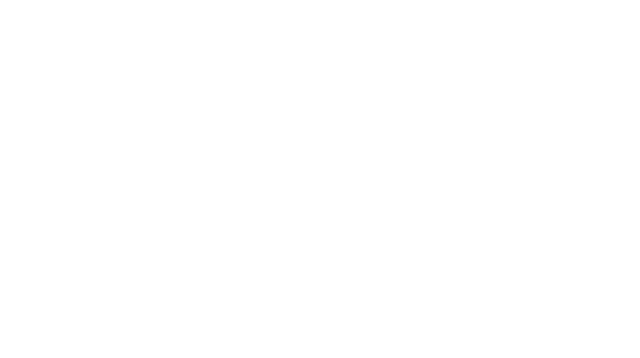
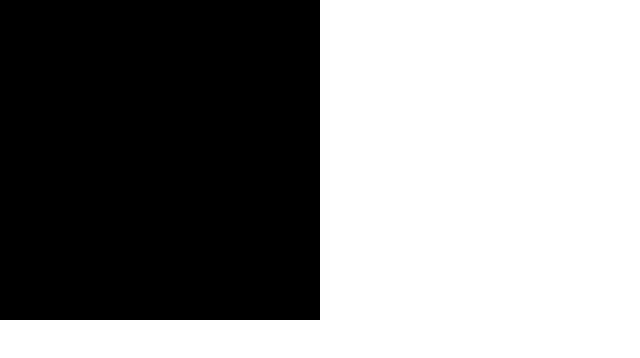
Before and after one commit to JamahlBoykin/odin-etch-a-sketch, a plain HTML site: page index.html in a window 1280 px wide. Shown: the whole page, without its empty margins (0-640 px from the left). Drawn offline with Linux system fonts and the light colour scheme.

Commit message:
Create 16x16 grid of divs

```diff
--- a/script.js
+++ b/script.js
@@ -0,0 +1,7 @@
+const grid = document.querySelector('.grid');
+
+for (let i = 0; i < (16*16); i++) {
+  const tile = document.createElement('div');
+  tile.classList.add('tile');
+  grid.appendChild(tile);
+}
--- a/style.css
+++ b/style.css
@@ -31,3 +31,13 @@ body {
   -webkit-font-smoothing: antialiased;
   font-family: Helvetica, sans-serif;
 }
+
+.grid {
+  display: grid;
+  grid-template-columns: repeat(16, 20px);
+  grid-template-rows: repeat(16, 20px);
+}
+
+.tile {
+  background-color: black;
+}
```
